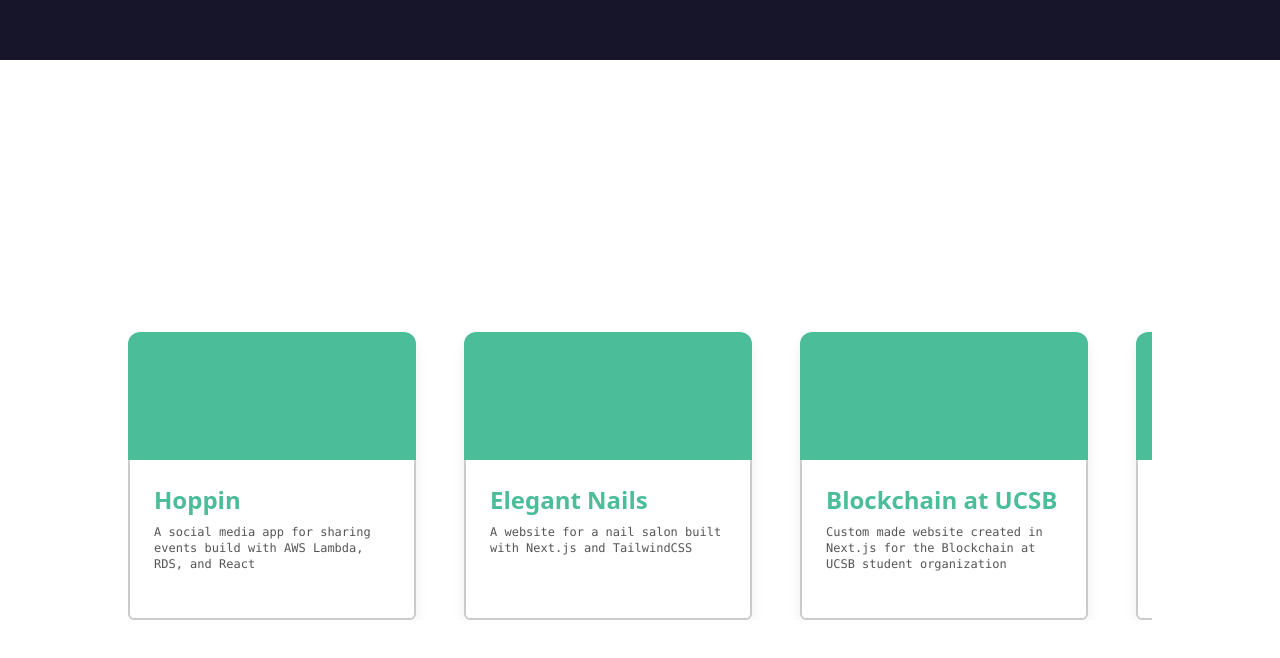
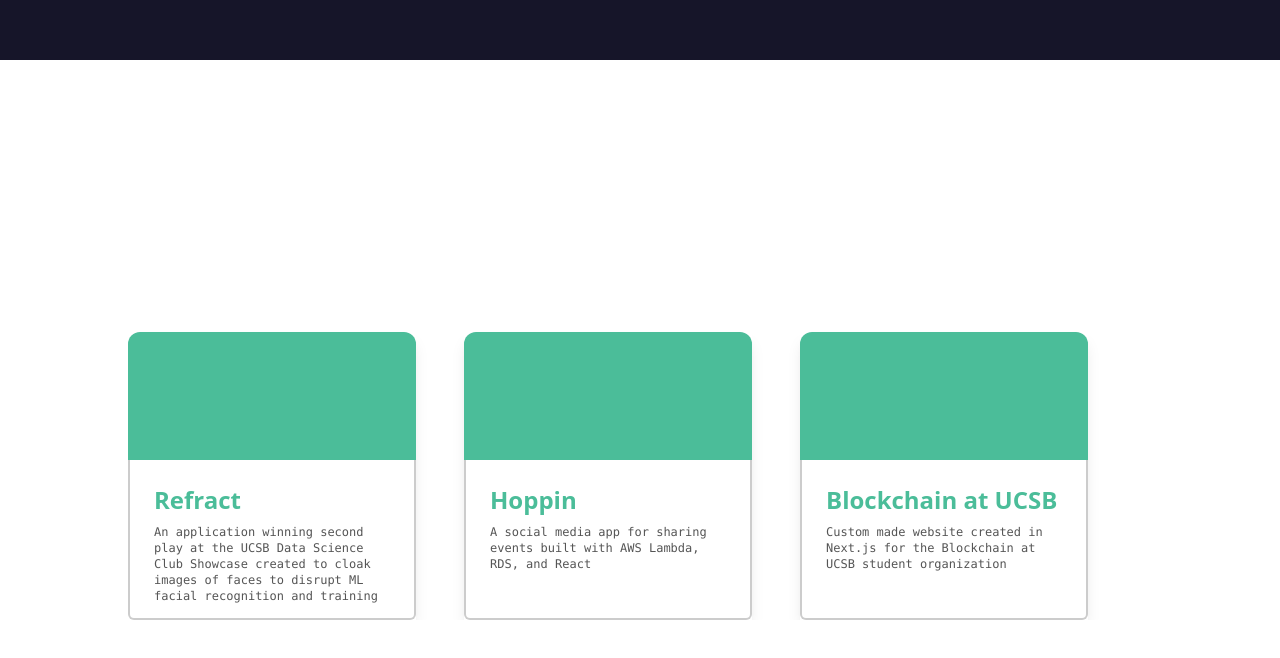
Before and after one commit to heyyysus/dev-portfolio, a Next.js app: page / in a window 1280 px wide. Shown: the part 2410-3068 px from the top of the page. Built offline with nearby package versions, Linux system fonts and the light colour scheme.

Commit message:
Update project section

```diff
--- a/src/app/_sections/projectsSection.tsx
+++ b/src/app/_sections/projectsSection.tsx
@@ -8,21 +8,19 @@
 
     const projects: Project[] = [
         {
+            title: "Refract",
+            description: "An application winning second play at the UCSB Data Science Club Showcase created to cloak images of faces to disrupt ML facial recognition and training",
+        },
+
+        {
             title: 'Hoppin',
-            description: 'A social media app for sharing events build with AWS Lambda, RDS, and React',
-        },
-        {
-            title: 'Elegant Nails',
-            description: 'A website for a nail salon built with Next.js and TailwindCSS',
+            description: 'A social media app for sharing events built with AWS Lambda, RDS, and React',
         },
         {
             title: 'Blockchain at UCSB',
             description: 'Custom made website created in Next.js for the Blockchain at UCSB student organization',
         },
-        {
-            title: 'Sounds of IV',
-            description: 'Simply but stylish website for a local student-run music promoting organization in Isla Vista, CA',
-        },
+
     ]
 
     return (
```
